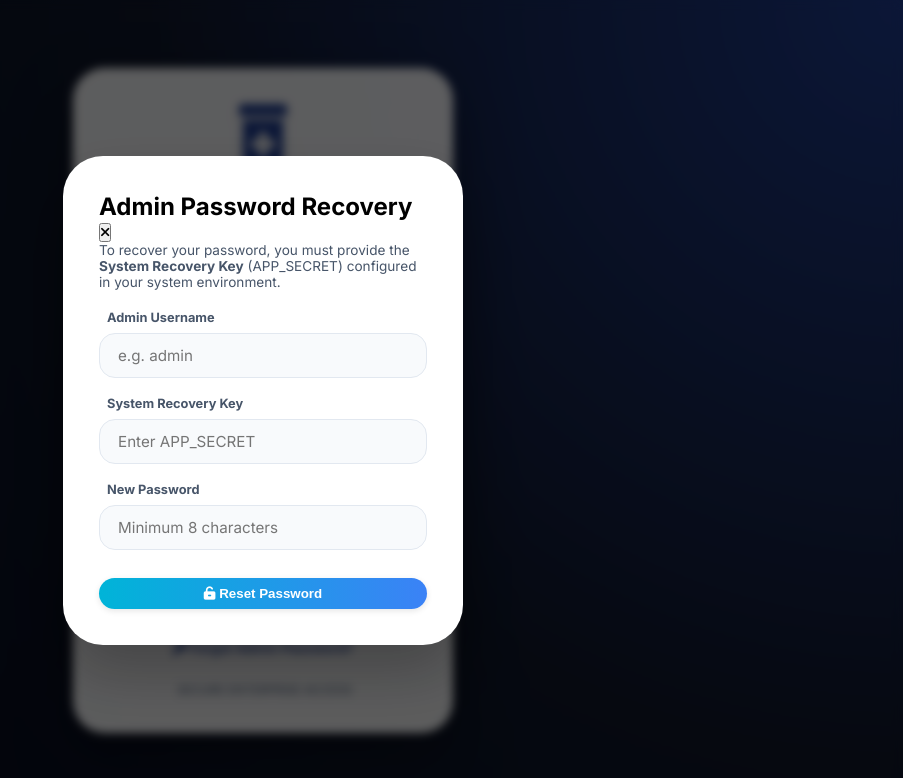
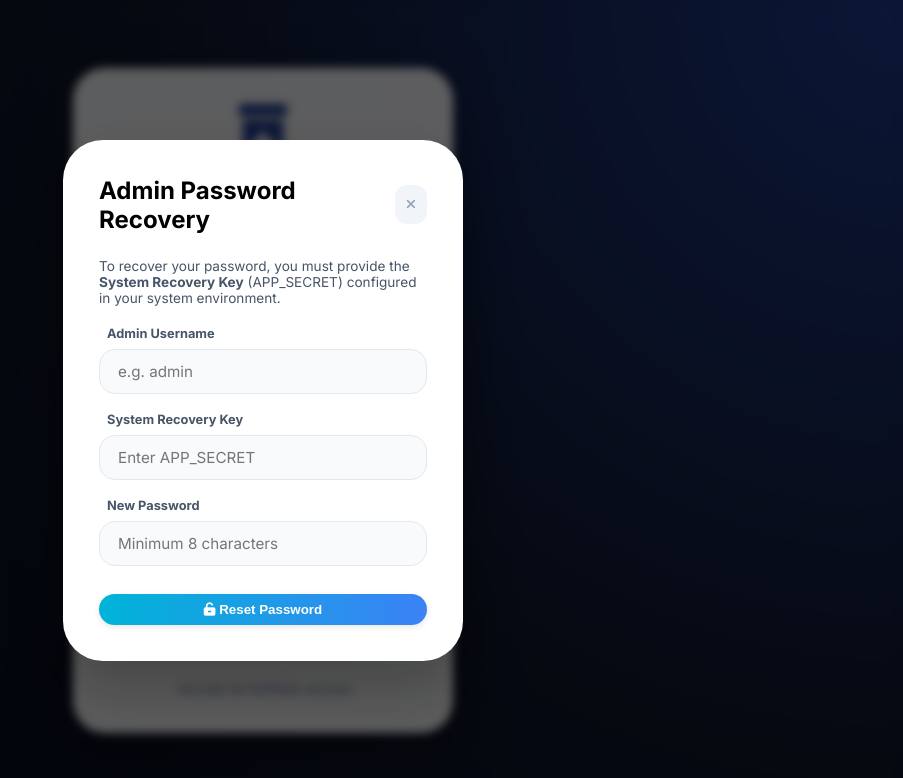
Before and after one commit to Nixs012/renachem-pos, an Electron app: page renderer/index.html in a window 1280 px wide. Both pictures are taken after a click on the link "Forgot Admin Password?". Shown: the whole page, without its empty margins (377-1280 px from the left). Drawn offline with Linux system fonts and the light colour scheme; no server answers.

Commit message:
style: fix admin recovery modal close button and header formatting

```diff
--- a/renderer/index.html
+++ b/renderer/index.html
@@ -70,9 +70,9 @@
 <!-- ADMIN RECOVERY MODAL -->
 <div id="recoveryModal" class="modal" style="display:none; z-index: 9999;">
     <div class="modal-content" style="max-width: 400px;">
-        <div class="modal-header">
+        <div style="display:flex; justify-content:space-between; align-items:center; margin-bottom:24px;">
             <h2>Admin Password Recovery</h2>
-            <button class="close-modal" id="closeRecoveryModalBtn"><i class="fas fa-times"></i></button>
+            <button id="closeRecoveryModalBtn" style="background:#f1f5f9; border:none; padding:12px; border-radius:12px; cursor:pointer; color:#94a3b8;"><i class="fas fa-times"></i></button>
         </div>
         <div class="modal-body">
             <div id="recoveryError" style="color: #ef4444; background: rgba(239, 68, 68, 0.1); padding: 10px; border-radius: 8px; margin-bottom: 15px; font-size: 0.85rem; display:none;"></div>
```
